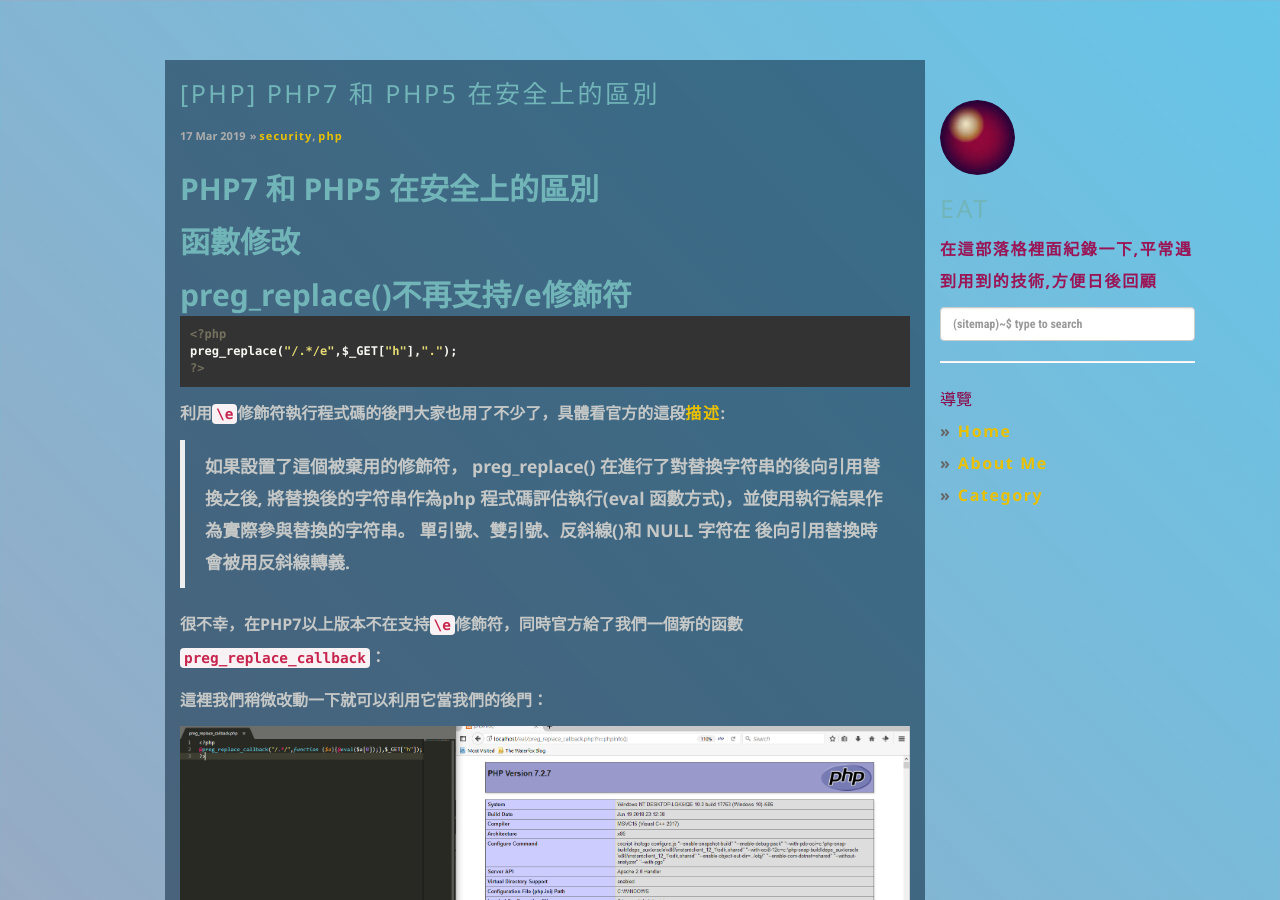
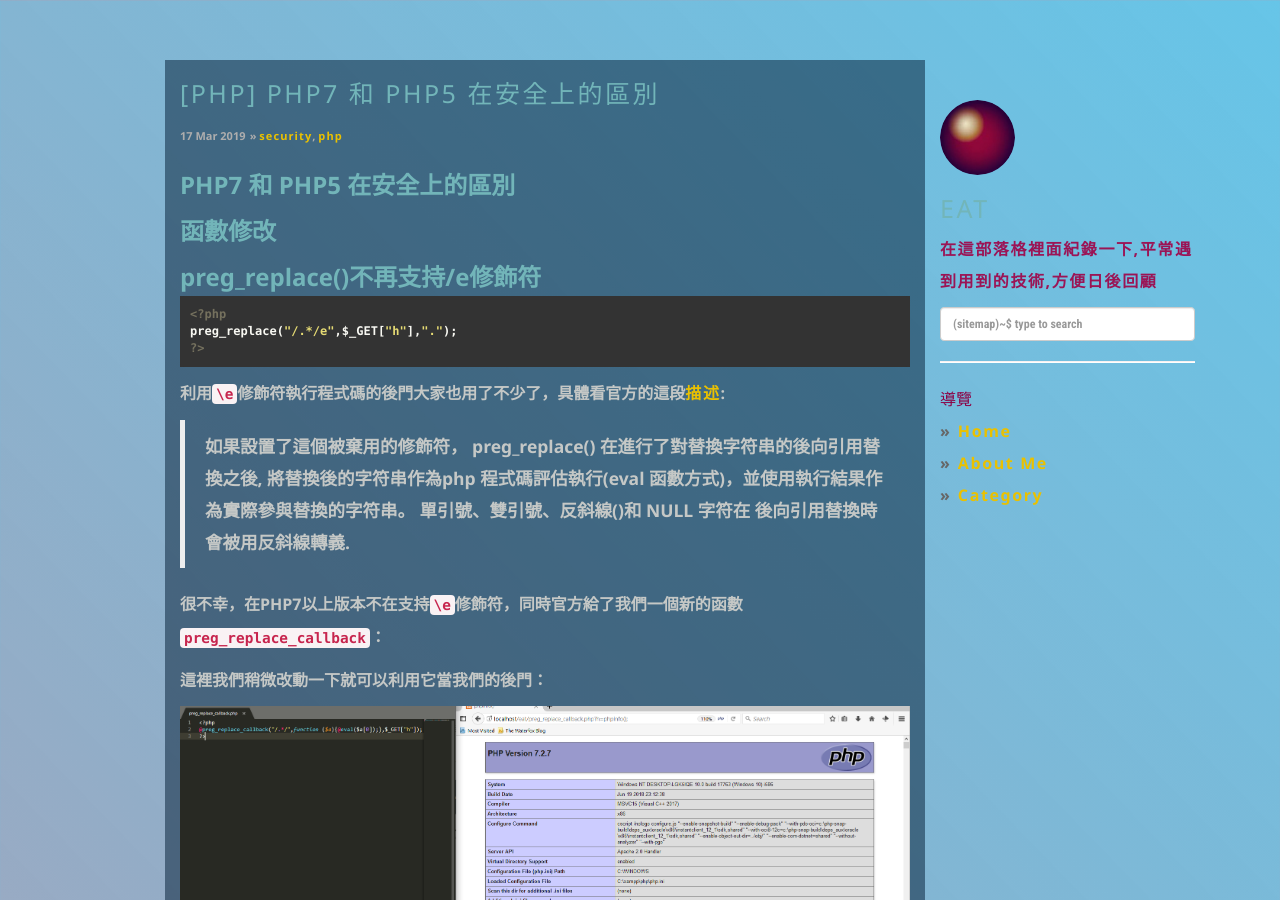
Before and after one commit to dyeat/dyeat.github.io, a Jekyll site: the page built from _posts/2019-03-18-PHP7 和 PHP5 在安全上的區別.md, in a window 1280 px wide and 900 px high. Built offline with Jekyll 4.4.1, drawn with Linux system fonts in a browser that asks for light colours; nearby versions of some CDN libraries; comment, search, counter and statistics services are not loaded.

````diff
--- a/_posts/2019-03-18-PHP7 和 PHP5 在安全上的區別.md
+++ b/_posts/2019-03-18-PHP7 和 PHP5 在安全上的區別.md
@@ -7,10 +7,10 @@ tags: [security, php]
 ---
 
 
-## **PHP7 和 PHP5 在安全上的區別**
+### **PHP7 和 PHP5 在安全上的區別**
 
-## **函數修改**
-## **preg_replace()不再支持/e修飾符**
+### **函數修改**
+### **preg_replace()不再支持/e修飾符**
 ```php
 <?php
 preg_replace("/.*/e",$_GET["h"],".");
@@ -36,7 +36,7 @@ preg_replace_callback("/.*/",function ($a){@eval($a[0]);},$_GET["h"]);
 ```
 
 ---
-## **create_function()被廢棄**
+### **create_function()被廢棄**
 ```php
 <?php
 $func =create_function('',$_POST['cmd']);$func();
@@ -48,14 +48,14 @@ $func =create_function('',$_POST['cmd']);$func();
 
 ---
 
-## **mysql_*系列全員移除**
+### **mysql_*系列全員移除**
 
 如果你要在PHP7上面用老版本的mysql_*系列函數需要你自己去額外裝了，官方不在自帶，現在官方推薦的是mysqli或者pdo_mysql。
 
 
 ---
 
-## **unserialize()增加一個可選白名單參數**
+### **unserialize()增加一個可選白名單參數**
 
 
 ```php
@@ -71,11 +71,11 @@ $data2 = unserialize($serializedObj2 , ["allowed_classes" => ["MyClass1", "MyCla
 
 ---
 
-## **assert()默認不在可以執行程式碼**
+### **assert()默認不在可以執行程式碼**
 
 ---
 
-## **語法修改**
+### **語法修改**
 foreach不再改變內部陣列指針
 
 
@@ -102,7 +102,7 @@ print_r($a);
 php7中通過值遍歷時，操作的值為陣列的副本，不在對後續操作進行影響。
 
 
-## **8進製字符容錯率降低**
+### **8進製字符容錯率降低**
 
 在php5版本，如果一個八進製字符如果含有無效數字，該無效數字將被靜默刪節。
 
@@ -125,7 +125,7 @@ if (octdec( '012999999999999' )==octdec( '012' )){
 
 ---
 
-## **十六進製字符串不再被認為是數字**
+### **十六進製字符串不再被認為是數字**
 
 ```php
 <?php
@@ -146,7 +146,7 @@ PHP7運行結果如下：
 ![6](https://raw.githubusercontent.com/dyeat/dyeat.github.io/master/static/img/2019-03-18/6.png)
 
 
-## **移除了 ASP 和 script PHP 標籤**
+### **移除了 ASP 和 script PHP 標籤**
 
 
 ![7](https://raw.githubusercontent.com/dyeat/dyeat.github.io/master/static/img/2019-03-18/7.png)
@@ -154,11 +154,11 @@ PHP7運行結果如下：
 現在只有`<?php ?>`這樣的標籤能在php7上運行了。
 
 
-## **超大浮點數類型轉換截斷**
+### **超大浮點數類型轉換截斷**
 將浮點數轉換為整數的時候，如果浮點數值太大，導致無法以整數表達的情況下， 在PHP5的版本中，轉換會直接將整數截斷，並不會引發錯誤。在PHP7中，會報錯。
 
 
-## **雜項**
+### **雜項**
 
 >`exec()`, `system()` `passthru()`函數對 NULL 增加了保護.
 >
@@ -175,8 +175,8 @@ PHP7運行結果如下：
 >`session_start()` 可以加入一個陣列覆蓋php.ini的配置
 
 
-## **引用**
+### **引用**
 > [http://php.net/](http://php.net/)
 
-## **文章來源:**
+### **文章來源:**
 [https://www.freebuf.com/articles/web/197013.html](https://www.freebuf.com/articles/web/197013.html)
````
